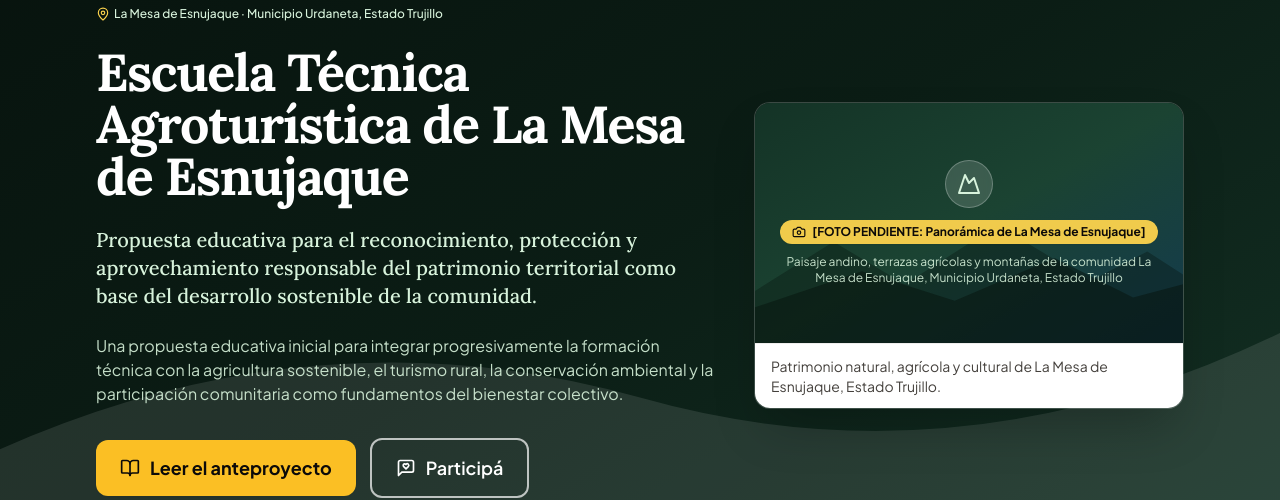
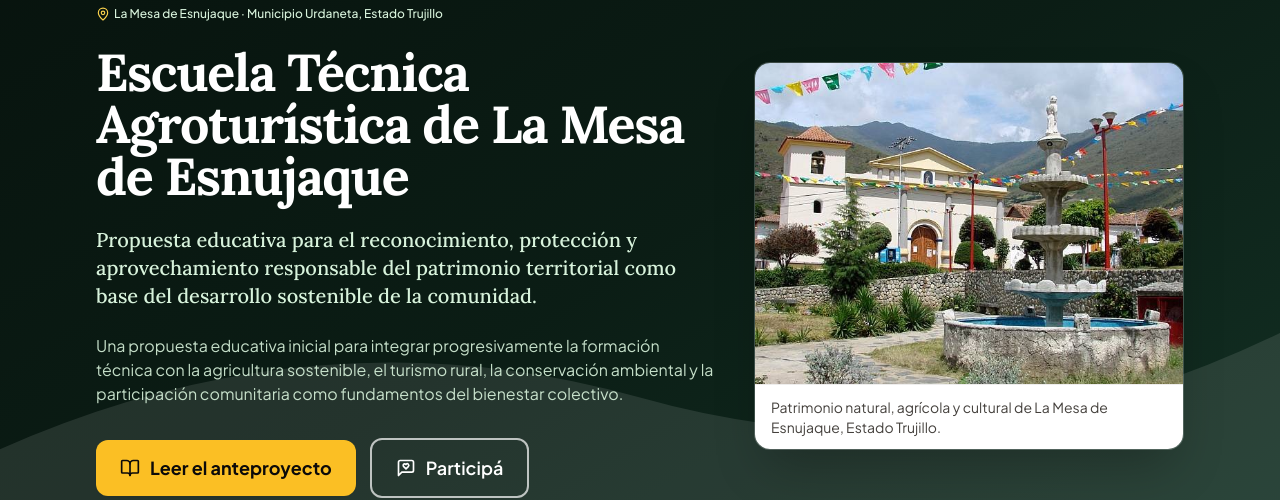
Before and after one commit to jovalero/escuela-agroturistica-esnujaque, a Next.js app: page / in a window 1280 px wide. Shown: the part 279-779 px from the top of the page. Built offline with nearby package versions, Linux system fonts and the light colour scheme; no server answers.

Commit message:
feat: add community photograph of La Mesa de Esnujaque to Hero and territory gallery

```diff
--- a/app/page.tsx
+++ b/app/page.tsx
@@ -121,9 +121,13 @@ export default function HomePage() {
 
             <div className="lg:col-span-5">
               <PhotoPlaceholder
-                label="[FOTO PENDIENTE: Panorámica de La Mesa de Esnujaque]"
-                alt="Paisaje andino, terrazas agrícolas y montañas de la comunidad La Mesa de Esnujaque, Municipio Urdaneta, Estado Trujillo"
-                caption="Patrimonio natural, agrícola y cultural de La Mesa de Esnujaque, Estado Trujillo."
+                src={siteConfig.heroPhoto.src}
+                label={siteConfig.heroPhoto.label}
+                alt={siteConfig.heroPhoto.alt}
+                caption={siteConfig.heroPhoto.caption}
+                aspectRatio="landscape"
+                priority
+                sizes="(max-width: 1024px) 100vw, 42vw"
                 className="border-white/20 shadow-2xl"
               />
             </div>
--- a/components/territorio/PhotoGallery.tsx
+++ b/components/territorio/PhotoGallery.tsx
@@ -113,9 +113,11 @@ export function PhotoGallery() {
             />
             <div className="flex flex-wrap items-center justify-between gap-2">
               <Badge variant="paramo">{selectedItem.category}</Badge>
-              <span className="text-xs text-stone-500 dark:text-stone-400">
-                Ruta para subir foto real: <code>/public/galeria/</code>
-              </span>
+              {!selectedItem.imageUrl && (
+                <span className="text-xs text-stone-500 dark:text-stone-400">
+                  Ruta para subir foto real: <code>/public/galeria/</code>
+                </span>
+              )}
             </div>
             <p className="text-sm sm:text-base text-stone-700 dark:text-stone-300 leading-relaxed">
               {selectedItem.caption}
--- a/components/ui/PhotoPlaceholder.tsx
+++ b/components/ui/PhotoPlaceholder.tsx
@@ -8,7 +8,9 @@ interface PhotoPlaceholderProps {
   alt: string;
   caption?: string;
   src?: string;
-  aspectRatio?: 'video' | 'square' | 'portrait';
+  aspectRatio?: 'video' | 'landscape' | 'square' | 'portrait';
+  priority?: boolean;
+  sizes?: string;
   className?: string;
 }
 
@@ -18,10 +20,13 @@ export function PhotoPlaceholder({
   caption,
   src,
   aspectRatio = 'video',
+  priority = false,
+  sizes = '(max-width: 768px) 100vw, (max-width: 1200px) 50vw, 33vw',
   className,
 }: PhotoPlaceholderProps) {
   const ratioClasses = {
     video: 'aspect-video',
+    landscape: 'aspect-[4/3]',
     square: 'aspect-square',
     portrait: 'aspect-[4/5]',
   };
@@ -39,8 +44,9 @@ export function PhotoPlaceholder({
             src={src}
             alt={alt}
             fill
-            sizes="(max-width: 768px) 100vw, (max-width: 1200px) 50vw, 33vw"
-            className="object-cover transition-transform duration-300 group-hover:scale-105"
+            priority={priority}
+            sizes={sizes}
+            className="object-cover object-center transition-transform duration-300 group-hover:scale-105"
           />
         ) : (
           <>
--- a/data/site.ts
+++ b/data/site.ts
@@ -74,6 +74,12 @@ export const siteConfig = {
   url: process.env.NEXT_PUBLIC_SITE_URL || 'https://escuela-agroturistica-esnujaque.vercel.app',
   oldBlogUrl: 'https://escuela-agroturistica-trujillo.blogspot.com/',
   pdfUrl: '/documento-completo.pdf',
+  heroPhoto: {
+    src: '/galeria/panoramica-la-mesa.jpg',
+    label: '[FOTO PENDIENTE: Panorámica de La Mesa de Esnujaque]',
+    alt: 'Plaza, iglesia y montañas de la comunidad La Mesa de Esnujaque, Municipio Urdaneta, Estado Trujillo',
+    caption: 'Patrimonio natural, agrícola y cultural de La Mesa de Esnujaque, Estado Trujillo.',
+  },
 
   // Banner de anuncio opcional (activable para convocar asambleas comunitarias)
   announcementBanner: {
@@ -380,6 +386,7 @@ export const siteConfig = {
       lng: -70.7086,
       isApproximate: true,
       photoPlaceholder: '[FOTO PENDIENTE: Panorámica general de La Mesa de Esnujaque y sus montañas]',
+      imagePath: '/galeria/panoramica-la-mesa.jpg',
     },
     {
       id: 'santuario-duri',
@@ -453,13 +460,13 @@ export const siteConfig = {
   galleryItems: [
     {
       id: 'gal-1',
-      title: 'Paisaje montañoso de La Mesa de Esnujaque',
-      category: 'Paisajes y Lagunas',
-      alt: 'Vista panorámica del valle altoandino de La Mesa de Esnujaque en el municipio Urdaneta, estado Trujillo',
+      title: 'Centro poblado y entorno montañoso de La Mesa de Esnujaque',
+      category: 'Patrimonio Cultural',
+      alt: 'Plaza, iglesia y montañas de la comunidad La Mesa de Esnujaque en el municipio Urdaneta, estado Trujillo',
       placeholderLabel: '[FOTO PENDIENTE: Panorámica del valle y montañas de La Mesa de Esnujaque]',
       caption:
-        'Los paisajes de montaña y el clima andino conforman la base geográfica del patrimonio territorial de la comunidad.',
-      imageUrl: '',
+        'Arquitectura tradicional, vida comunitaria y paisajes de montaña que conforman el patrimonio territorial de La Mesa de Esnujaque.',
+      imageUrl: '/galeria/panoramica-la-mesa.jpg',
     },
     {
       id: 'gal-2',
```
Also changed, not shown: public/galeria/panoramica-la-mesa.jpg (added).
